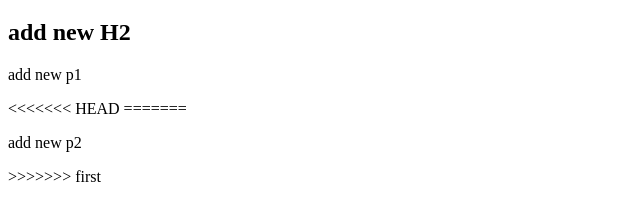
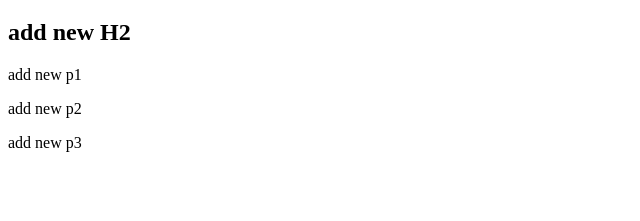
Before and after one commit to aljouhi/me1, a plain HTML site: page index.html in a window 1280 px wide. Shown: the part 61-282 px from the top of the page, without its empty margins (0-640 px from the left). Drawn offline with Linux system fonts and the light colour scheme.

Commit message:
add new p 3

```diff
--- a/index.html
+++ b/index.html
@@ -7,10 +7,10 @@
 	<h1>add new </h1>
 	<h2>add new H2</h2>
 	<p>add new p1 </p>
-<<<<<<< HEAD
-=======
+
 	<p>add new p2 </p>
->>>>>>> first
+	<p>add new p3 </p>
+
 
 </body>
 </html>
```
